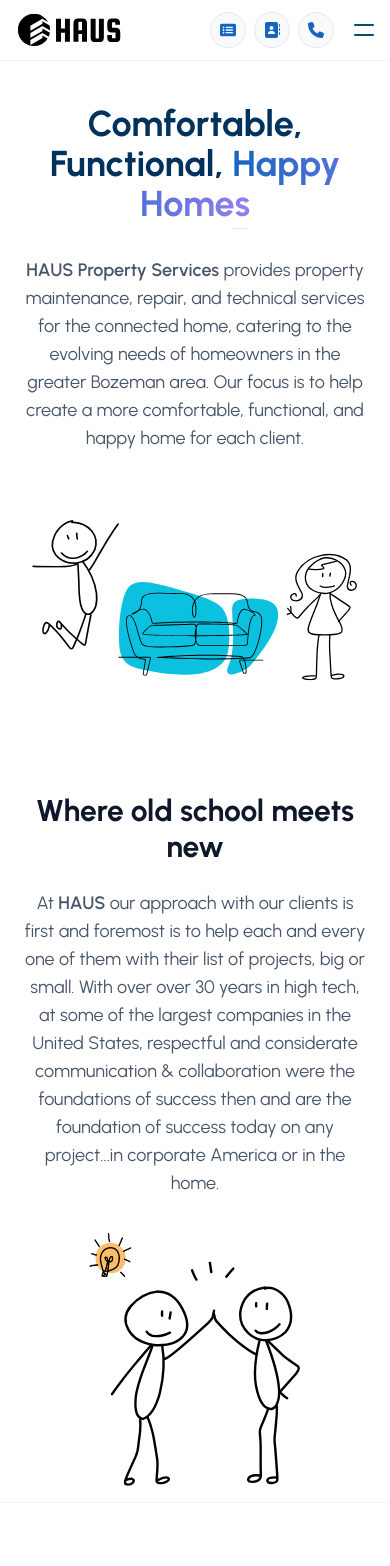
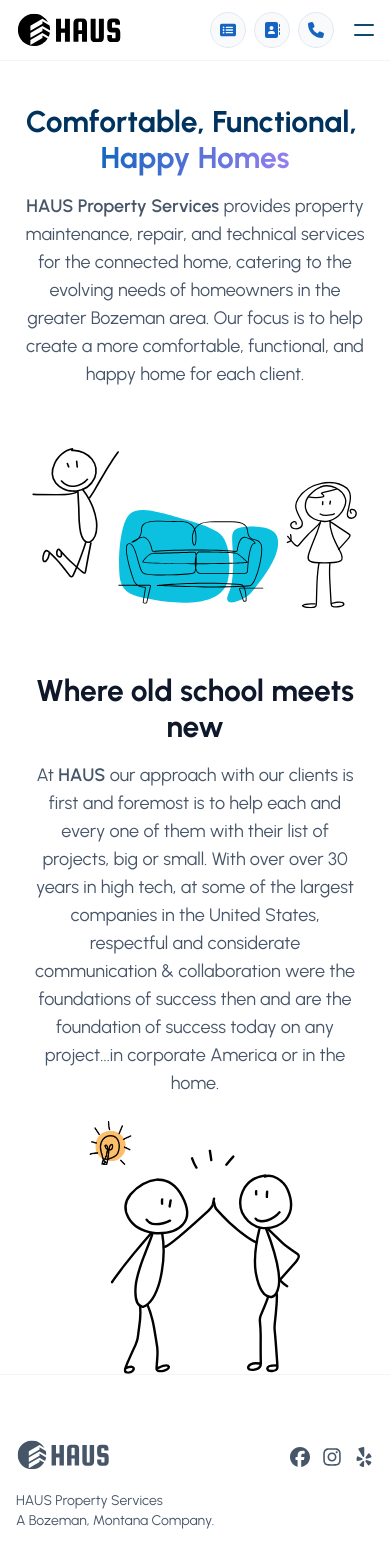
Before and after one commit to ben-v/haus, a React (Vite) app: page / in a window 390 px wide. Shown: the top 1566 px of the page. Built offline with nearby package versions, Linux system fonts and the light colour scheme.

Commit message:
refining spacing

```diff
--- a/src/pages/landing/sections/Intro-2.tsx
+++ b/src/pages/landing/sections/Intro-2.tsx
@@ -8,17 +8,17 @@
     const { theme, } = useContext(ThemeContext);
 
     return (
-        <section id="testing-reverse" className="pt-8">
-            <div className="mx-auto px-4 sm:px-12 xl:max-w-6xl xl:px-0">
-                <div className="relative w-auto flex flex-col gap-3">
-                    <div className="flex flex-col lg:flex-row-reverse gap-3">
+        <section id="intro-2" className="pt-0 md:pt-16 lg:pt-8">
+            <div className="mx-auto px-4 md:px-6 xl:max-w-6xl xl:px-0">
+                <div className="relative w-auto flex flex-col">
+                    <div className="flex flex-col lg:flex-row-reverse">
                         <div className="lg:w-9/12 w-auto p-2">
                             <div className="p-2 w-auto text-center lg:text-left">
                                 <h2 className="text-3xl font-bold text-gray-900 dark:text-white lg:text-4xl">Where old school meets new</h2>
                             </div>
-                            <p className="mt-4 lg:mt-16 text-lg text-gray-600 dark:text-gray-300 sm:text-xl text-center lg:text-left">At <span className="font-semibold">HAUS</span> our approach with our clients is first and foremost is to help each and every one of them with their list of projects, big or small. With over over 30 years in high tech, at some of the largest companies in the United States, respectful and considerate communication & collaboration were the foundations of success then and are the foundation of success today on any project...in corporate America or in the home.</p>
+                            <p className="m-2 md:m-6 lg:mt-12 lg:ml-3 text-gray-600 dark:text-gray-300 text-lg md:text-lg text-center md:text-left">At <span className="font-semibold">HAUS</span> our approach with our clients is first and foremost is to help each and every one of them with their list of projects, big or small. With over over 30 years in high tech, at some of the largest companies in the United States, respectful and considerate communication & collaboration were the foundations of success then and are the foundation of success today on any project...in corporate America or in the home.</p>
                         </div>
-                        <div className="lg:w-3/12 w-auto p-4">
+                        <div className="lg:w-3/12 w-auto px-4 mt-2 lg:mt-6">
                             {(theme === THEMES.DARK) ? <SvgIntroSuccessDark className="w-full" /> : <SvgIntroSuccessLight className="w-full" />}
                         </div>
                     </div>
--- a/src/pages/landing/sections/Intro.tsx
+++ b/src/pages/landing/sections/Intro.tsx
@@ -13,10 +13,10 @@
 
   return (
     <section id="home" className="pt-24 lg:pt-32">
-      <div className="mx-auto px-4 sm:px-12 xl:max-w-6xl xl:px-0">
+      <div className="mx-auto px-4 md:px-6 xl:max-w-6xl xl:px-0">
         <div className="relative w-auto flex flex-col">
           <div className="p-2 w-auto">
-            <h1 className="text-center text-4xl font-bold text-blue-900 dark:text-white sm:text-5xl lg:text-left lg:text-5xl">
+            <h1 className="text-center lg:text-left font-bold text-blue-900 dark:text-white text-3xl md:text-4xl lg:text-5xl">
               Comfortable, Functional,&nbsp;
               <span className="relative">
                 <SvgAccentLine className="absolute inset-x-0 -bottom-1 w-full opacity-50" />
@@ -25,8 +25,8 @@
             </h1>
           </div>
           <div className="flex flex-col lg:flex-row">
-            <div className="lg:w-7/12 w-auto p-2">
-              <p className="mt-4 lg:mt-16 text-lg text-gray-600 dark:text-gray-300 sm:text-xl text-center lg:text-left"><span className="font-semibold">HAUS Property Services</span> provides property maintenance, repair, and technical services for the connected home, catering to the evolving needs of homeowners in the greater Bozeman area. Our focus is to help create a more comfortable, functional, and happy home for each client.</p>
+            <div className="lg:w-7/12 w-auto">
+              <p className="m-2 md:m-6 lg:mt-12 lg:ml-3 text-gray-600 dark:text-gray-300 text-lg md:text-lg text-center md:text-left"><span className="font-semibold">HAUS Property Services</span> provides property maintenance, repair, and technical services for the connected home, catering to the evolving needs of homeowners in the greater Bozeman area. Our focus is to help create a more comfortable, functional, and happy home for each client.</p>
               {/* <div className="mt-16 text-lg text-gray-600 dark:text-gray-300 sm:text-xl hidden lg:block">
                 Also find us on:
                 <div className="flex gap-4 pt-3">
@@ -47,7 +47,7 @@
                 </div>
               </div> */}
             </div>
-            <div className="lg:w-5/12 w-auto p-4 sm:pt-0 sm:pb-0 lg:mt-4">
+            <div className="lg:w-5/12 w-auto px-4 mt-2 lg:mt-6">
               {(theme === THEMES.DARK) ? <SvgIntroDark className="w-full" /> : <SvgIntroLight className="w-full" />}
             </div>
           </div>
```
